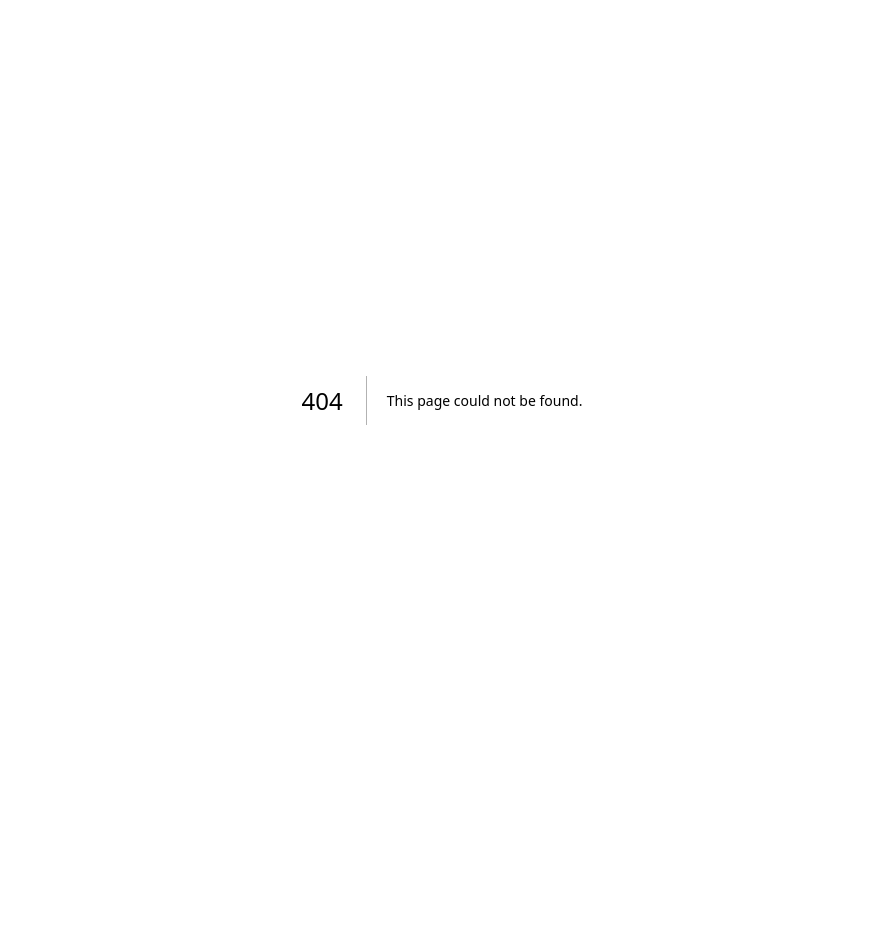
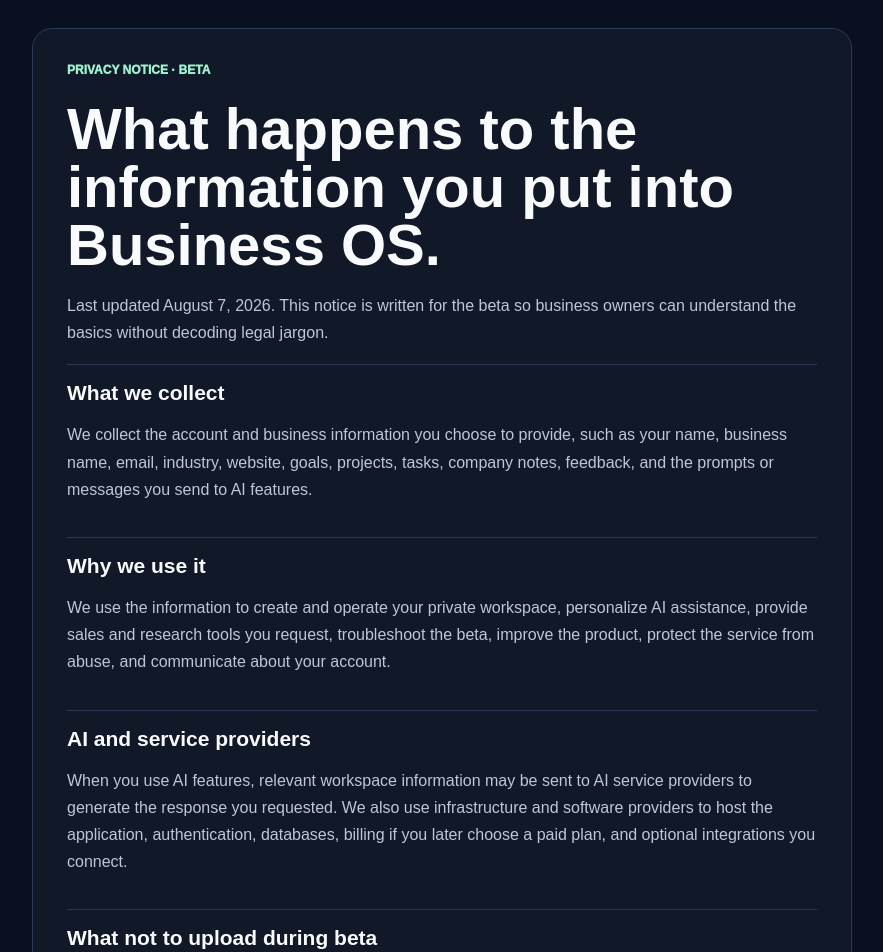
Before and after one commit to jimrusk/aridon-app, a Next.js app: page /business-os/privacy in a window 1280 px wide. Before the commit this address had no page. Shown: the top 952 px of the page, without its empty margins (198-1081 px from the left). Before the commit the page ends 800 px from the top, so only its background shows below. Built offline with nearby package versions, Linux system fonts and the light colour scheme.

Commit message:
Add beta privacy notice

```diff
--- /dev/null
+++ b/app/business-os/privacy/page.tsx
@@ -0,0 +1,64 @@
+import Link from 'next/link';
+
+export default function PrivacyNoticePage() {
+  return (
+    <main style={pageStyle}>
+      <article style={cardStyle}>
+        <div style={eyebrow}>PRIVACY NOTICE · BETA</div>
+        <h1 style={titleStyle}>What happens to the information you put into Business OS.</h1>
+        <p style={bodyStyle}>Last updated August 7, 2026. This notice is written for the beta so business owners can understand the basics without decoding legal jargon.</p>
+
+        <Section title="What we collect">
+          <p>We collect the account and business information you choose to provide, such as your name, business name, email, industry, website, goals, projects, tasks, company notes, feedback, and the prompts or messages you send to AI features.</p>
+        </Section>
+
+        <Section title="Why we use it">
+          <p>We use the information to create and operate your private workspace, personalize AI assistance, provide sales and research tools you request, troubleshoot the beta, improve the product, protect the service from abuse, and communicate about your account.</p>
+        </Section>
+
+        <Section title="AI and service providers">
+          <p>When you use AI features, relevant workspace information may be sent to AI service providers to generate the response you requested. We also use infrastructure and software providers to host the application, authentication, databases, billing if you later choose a paid plan, and optional integrations you connect.</p>
+        </Section>
+
+        <Section title="What not to upload during beta">
+          <p>Do not use the beta as the only storage location for critical records. Avoid uploading passwords, payment-card data, Social Security numbers, medical records, regulated secrets, or information you are not authorized to share. The beta is intended for ordinary business operating information, not highly regulated data.</p>
+        </Section>
+
+        <Section title="Keeping companies separate">
+          <p>Customer workspaces are designed to keep one company’s data separate from another company’s workspace. Access to private workspace information requires an authenticated account associated with that business.</p>
+        </Section>
+
+        <Section title="Retention and deletion">
+          <p>Beta information may be retained while the account is active and for a reasonable period afterward for security, troubleshooting, legal, and backup purposes. A formal self-service deletion workflow may not yet be available during beta. Contact the product operator if you need beta account data removed.</p>
+        </Section>
+
+        <Section title="Beta changes">
+          <p>The product and this notice may change as the beta develops. Material changes should be reflected on this page with an updated date.</p>
+        </Section>
+
+        <div style={footerBox}>
+          <strong>Questions about your beta data?</strong>
+          <span>Use the feedback tool inside your workspace and identify the request as a privacy or account-data question.</span>
+        </div>
+
+        <div style={linksStyle}>
+          <Link href="/business-os/beta" style={linkStyle}>Back to beta signup</Link>
+          <Link href="/business-os/terms" style={linkStyle}>Beta Terms</Link>
+        </div>
+      </article>
+    </main>
+  );
+}
+
+function Section({ title, children }: { title: string; children: React.ReactNode }) {
+  return <section style={{ borderTop: '1px solid #293650', paddingTop: '16px' }}><h2 style={{ margin: '0 0 7px', fontSize: '21px' }}>{title}</h2><div style={bodyStyle}>{children}</div></section>;
+}
+
+const pageStyle = { minHeight: '100vh', background: '#0B1020', color: '#F8FAFC', padding: '28px 18px 80px', fontFamily: 'Arial, sans-serif' };
+const cardStyle = { maxWidth: '820px', margin: '0 auto', background: '#111827', border: '1px solid #2A3857', borderRadius: '20px', padding: 'clamp(20px,5vw,34px)', display: 'grid', gap: '18px' };
+const eyebrow = { color: '#9EF0CF', fontSize: '12px', fontWeight: 950 };
+const titleStyle = { fontSize: 'clamp(36px,6vw,58px)', lineHeight: 1, margin: '5px 0 0' };
+const bodyStyle = { color: '#BCC7D8', lineHeight: 1.7, margin: 0 };
+const footerBox = { display: 'grid', gap: '5px', background: '#102033', border: '1px solid #29405A', borderRadius: '12px', padding: '14px', color: '#D6E1F4', lineHeight: 1.55 };
+const linksStyle = { display: 'flex', gap: '14px', flexWrap: 'wrap' as const };
+const linkStyle = { color: '#B9CFFF', fontWeight: 850 };
```
